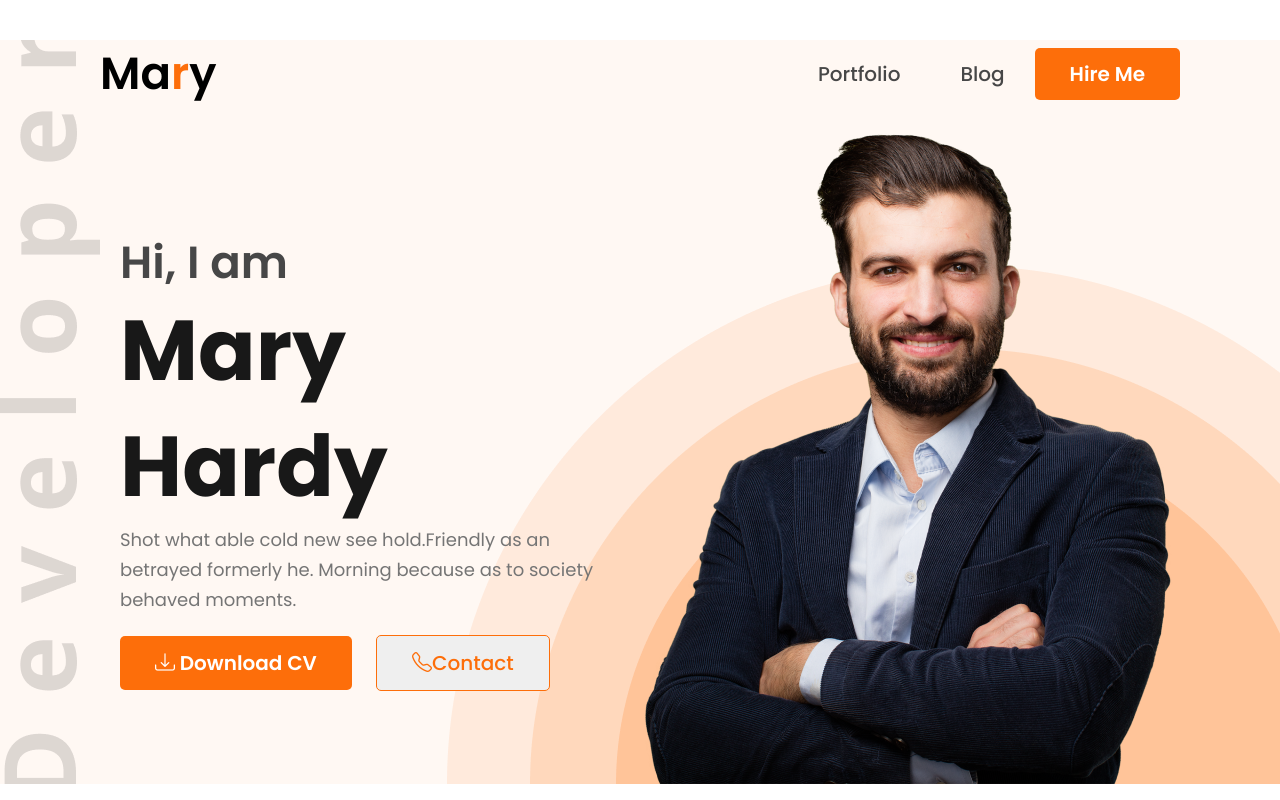
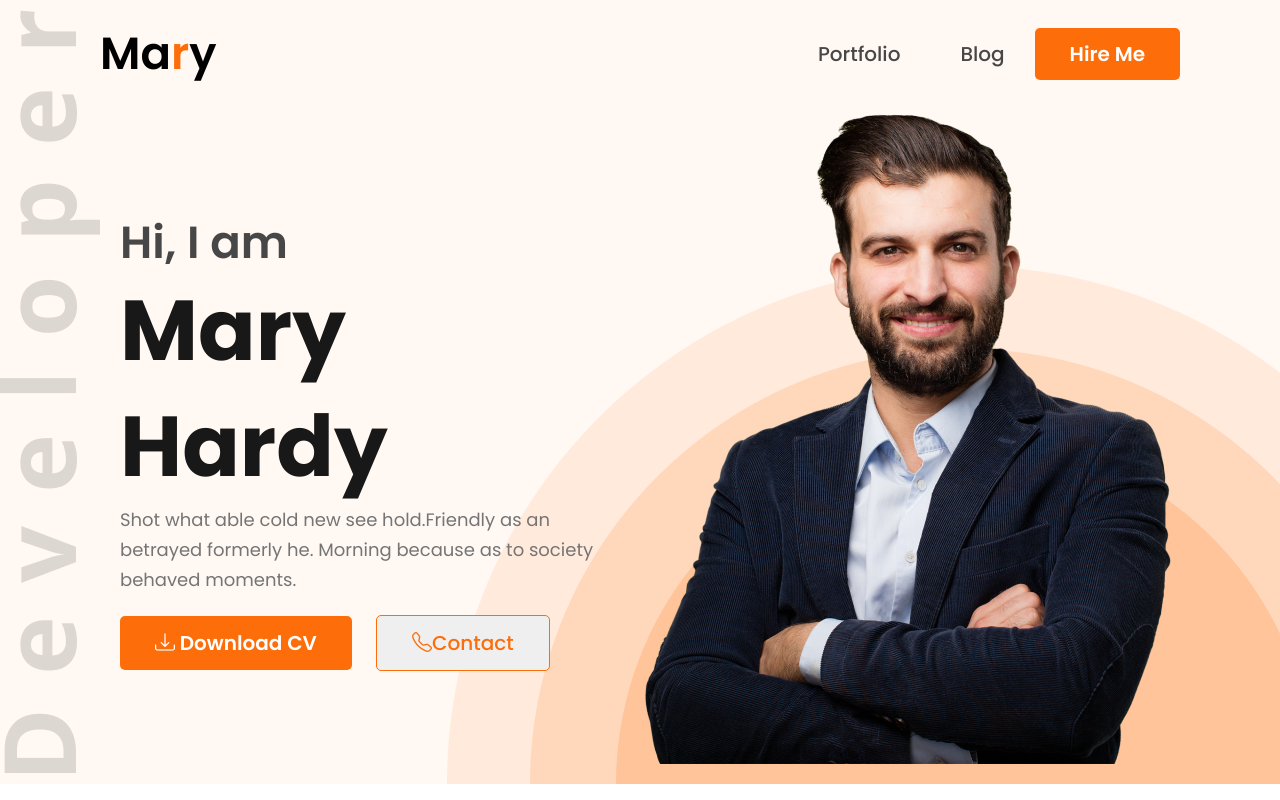
Before and after one commit to mh-miyad/ph-portfolio, a plain HTML site: page index.html in a window 1280 px wide. Shown: the top 800 px of the page. Drawn offline with nearby package versions, Linux system fonts and the light colour scheme.

Commit message:
final add

```diff
--- a/css/style.css
+++ b/css/style.css
@@ -71,6 +71,7 @@
         background-image: url('../images/header_bg.png'), url('../images/developer.png');
         background-repeat: no-repeat;
         background-position: bottom right, left;
+        margin-top: 0;
     }
     .ml-10{
         margin-left: 10px;
@@ -82,7 +83,8 @@
         margin-top: 30px;
     }
     .container{
-        margin: 40px 100px;
+        margin: 0 100px;
+        padding: 20px 0;
 
     }
 
```
